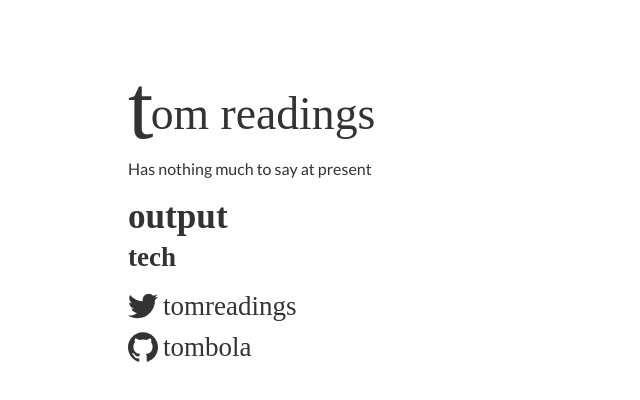
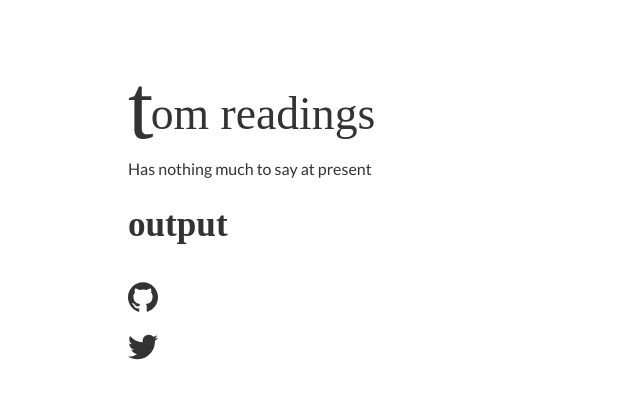
Before and after one commit to tombola/treadings-static, a plain HTML site: page index.html in a window 1280 px wide. Shown: the whole page, without its empty margins (0-640 px from the left). Drawn offline with Linux system fonts and the light colour scheme; a web font is replaced by a local one.

Commit message:
Fade in social labels

```diff
--- a/index.html
+++ b/index.html
@@ -15,16 +15,24 @@
   <h2>output</h2>
 
   <div class="tech">
-    <h3>tech</h3>
+    <!-- <h3>tech</h3> -->
     <p>
       <ul class="social">
         <li>
-          <svg class="icon"><use href="/icons.svg#twitter"/></svg>
-          <a href="https://twitter.com/tomreadings">tomreadings</a>
+          <a href="https://github.com/tombola">
+            <svg class="icon">
+              <use href="/icons.svg#github"/>
+            </svg>
+            <span>tombola</span>
+          </a>
         </li>
         <li>
-          <svg class="icon"><use href="/icons.svg#github"/></svg>
-          <a href="https://github.com/tombola">tombola</a>
+          <a href="https://twitter.com/tomreadings">
+            <svg class="icon">
+              <use href="/icons.svg#twitter"/>
+            </svg>
+            <span>tomreadings</span>
+          </a>
         </li>
       </ul>
     </p>
--- a/styles.css
+++ b/styles.css
@@ -27,27 +27,7 @@ article {
   padding: 5vh 10vw 0 10vw;
 }
 
-ul.social {
-}
-
-ul.social li {
-  display: flex;
-  align-items: center;
-  margin: 10px;
-  font-size: 2rem;
-  margin-left: 0;
-}
-
-ul.social li a {
-  font-size: var(--h3-font-size);
-}
-
-svg.icon {
-  width: 30px;
-  height: 30px;
-  margin-right: 5px;
-  fill: var(--black);
-}
+/* Site title */
 
 h1.site-title,
 h1.site-title span {
@@ -66,12 +46,38 @@ h1.site-title span {
   /*font-weight: 700;*/
 }
 
-/*.initial:nth-child(2) {
-  letter-spacing: -0.1em;
-  font-size: calc(var(--h1-font-size) * 1.8);
-  position: relative;
-  bottom: -0.02em;
-}*/
+/* Social links */
+
+ul.social {
+}
+
+ul.social li {
+  display: flex;
+}
+
+ul.social li a {
+  display: flex;
+  margin: 10px;
+  margin-left: 0;
+}
+
+ul.social li a span {
+  opacity: 0; /* Completely invisible. */
+  transition: 1s; /* A 1 second transition. */
+}
+
+ul.social li a:hover span {
+  opacity: 1; /* Completely visible. */
+}
+
+svg.icon {
+  width: 30px;
+  height: 30px;
+  margin-right: 5px;
+  fill: var(--black);
+}
+
+/* Typography */
 
 h1,
 h2,
@@ -99,8 +105,9 @@ h4 {
   font-size: var(--h4-font-size);
 }
 
-p {
-  margin-bottom: 1em;
+p,
+a {
+  margin-bottom: 1.5em;
   font-size: var(--body-font);
   font-family: var(--body-font);
   font-size: var(--base-font-size);
@@ -114,3 +121,15 @@ a {
   text-decoration: none;
   color: var(--black);
 }
+
+/* Animation */
+
+@keyframes fadeIn {
+  0% {
+    opacity: 0;
+  }
+
+  100% {
+    opacity: 1;
+  }
+}
```
